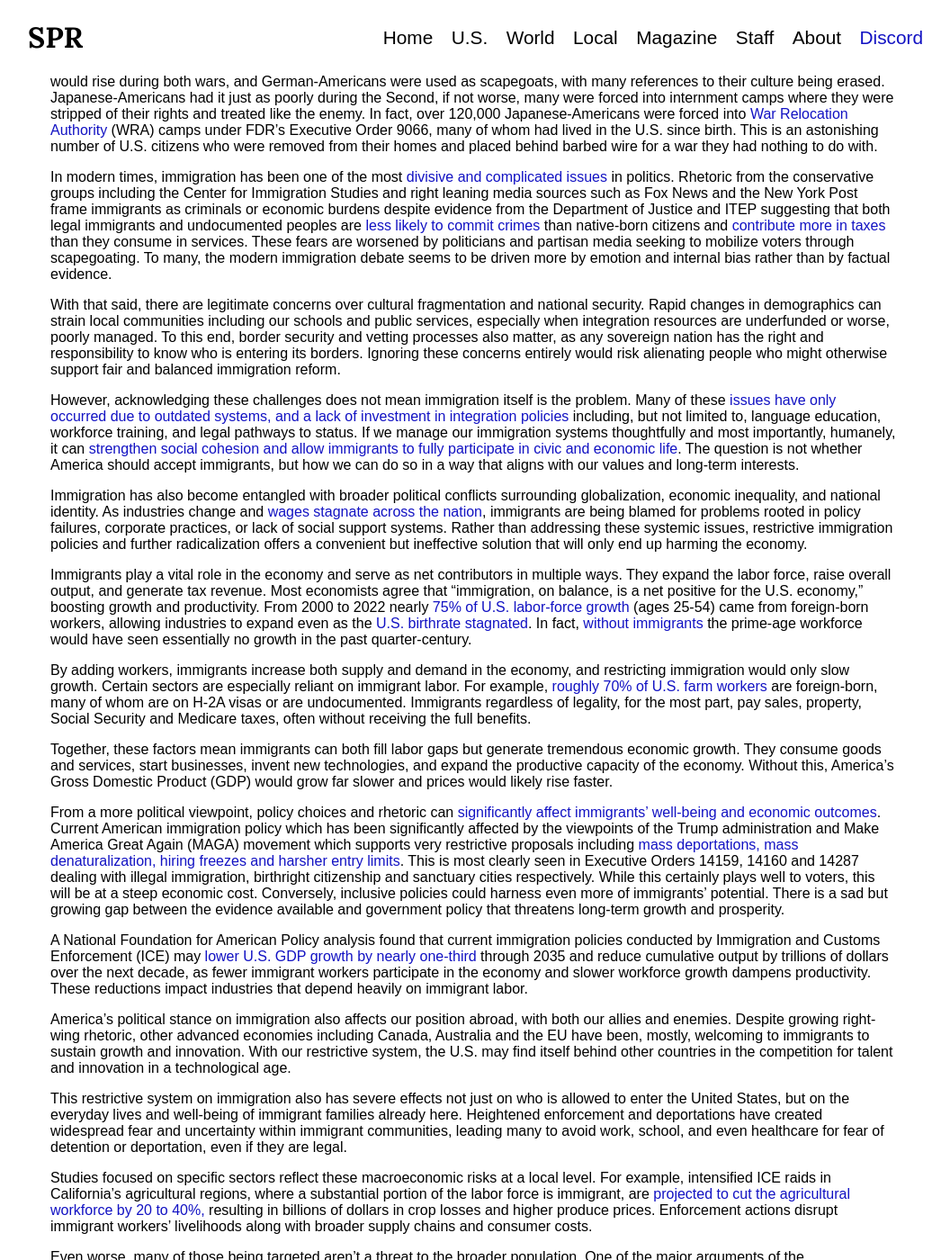
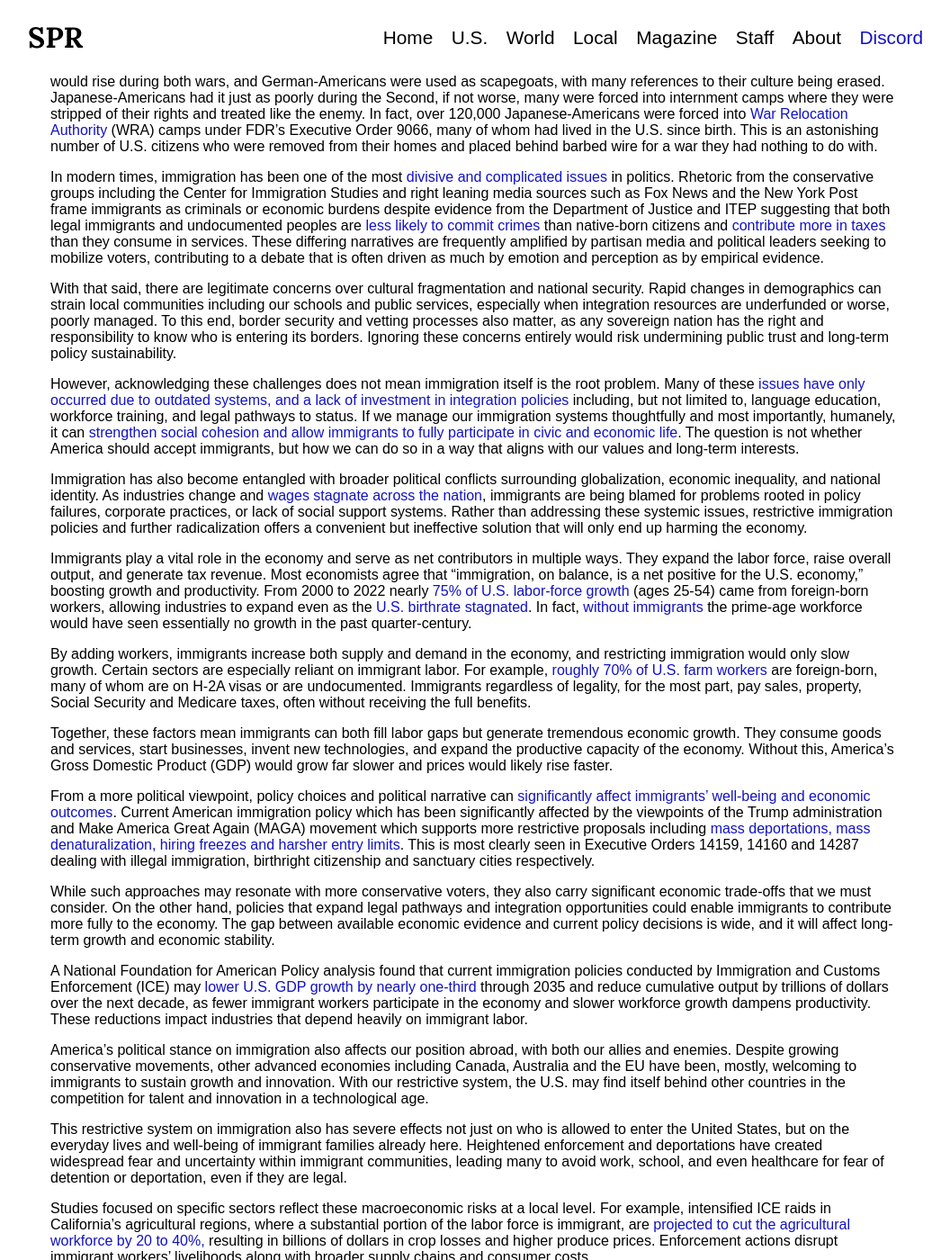
Before and after one commit to stuypoliticalreview/stuypoliticalreview.github.io, a Jekyll site: the page built from _posts/2025-01-3-modern_immigration_policy.md, in a window 1280 px wide and 1400 px high, scrolled down 1101 px. Shown: the whole window at 90% size, without its empty margins (114-1170 px from the left). Built offline with Jekyll 4.4.1, drawn with Linux system fonts in a browser that asks for light colours; some of the changed text lies outside the part shown.

Commit message:
Article Updates

```diff
--- a/_posts/2025-01-3-modern_immigration_policy.md
+++ b/_posts/2025-01-3-modern_immigration_policy.md
@@ -6,7 +6,7 @@ author: Violet S. Tran
 image: /assets/images/articles/immigration_and_customs_enforcement1.jpg
 caption: ICE Enforcement and Removal Operations in Los Angeles, California, June 12, 2025 | DHS photo by Tia Dufour obtained via Wikimedia Commons
 categories: "national"
-excerpt: "The review has a strict set of ethical guidelines and best practices to ensure thoughtful and substantiated articles."
+excerpt: "A look at how immigration shape's America’s economy and identity."
 ---
 
 U.S. Census data shows that immigrants account for only [14% of the U.S. population](https://map.americanimmigrationcouncil.org/locations/national/), yet their contributions to the nation have been profound. The idea of America as a land of opportunity has [attracted millions from around the world](https://www.pewresearch.org/short-reads/2025/08/21/key-findings-about-us-immigrants/), each bringing with them new perspectives, skills, and cultures that have helped shape the nation's identity. From the first settlers in the 1600s to the waves of European immigrants in the 19th and early 20th centuries, to more recent arrivals from Latin America, Asia, and Africa, immigration has been central to America's story.
@@ -19,11 +19,11 @@ As immigration from European nations such as Ireland, Germany or Italy along wit
 
 The 20th century wouldn't be much better and the World Wars would make life for many immigrants worse. Anti-German sentiment would rise during both wars, and German-Americans were used as scapegoats, with many references to their culture being erased. Japanese-Americans had it just as poorly during the Second, if not worse, many were forced into internment camps where they were stripped of their rights and treated like the enemy. In fact, over 120,000 Japanese-Americans were forced into [War Relocation Authority](https://www.archives.gov/research/guide-fed-records/groups/210.html) (WRA) camps under FDR's Executive Order 9066, many of whom had lived in the U.S. since birth. This is an astonishing number of U.S. citizens who were removed from their homes and placed behind barbed wire for a war they had nothing to do with.
 
-In modern times, immigration has been one of the most [divisive and complicated issues](https://www.cfr.org/backgrounder/us-immigration-debate-0) in politics. Rhetoric from the conservative groups including the Center for Immigration Studies and right leaning media sources such as Fox News and the New York Post frame immigrants as criminals or economic burdens despite evidence from the Department of Justice and ITEP suggesting that both legal immigrants and undocumented peoples are [less likely to commit crimes](https://docs.house.gov/meetings/JU/JU01/20250122/117827/HHRG-119-JU01-20250122-SD004.pdf) than native-born citizens and [contribute more in taxes](https://itep.org/undocumented-immigrants-taxes-2024/) than they consume in services. These fears are worsened by politicians and partisan media seeking to mobilize voters through scapegoating. To many, the modern immigration debate seems to be driven more by emotion and internal bias rather than by factual evidence.
+In modern times, immigration has been one of the most [divisive and complicated issues](https://www.cfr.org/backgrounder/us-immigration-debate-0) in politics. Rhetoric from the conservative groups including the Center for Immigration Studies and right leaning media sources such as Fox News and the New York Post frame immigrants as criminals or economic burdens despite evidence from the Department of Justice and ITEP suggesting that both legal immigrants and undocumented peoples are [less likely to commit crimes](https://docs.house.gov/meetings/JU/JU01/20250122/117827/HHRG-119-JU01-20250122-SD004.pdf) than native-born citizens and [contribute more in taxes](https://itep.org/undocumented-immigrants-taxes-2024/) than they consume in services. These differing narratives are frequently amplified by partisan media and political leaders seeking to mobilize voters, contributing to a debate that is often driven as much by emotion and perception as by empirical evidence.
 
-With that said, there are legitimate concerns over cultural fragmentation and national security. Rapid changes in demographics can strain local communities including our schools and public services, especially when integration resources are underfunded or worse, poorly managed. To this end, border security and vetting processes also matter, as any sovereign nation has the right and responsibility to know who is entering its borders. Ignoring these concerns entirely would risk alienating people who might otherwise support fair and balanced immigration reform.
+With that said, there are legitimate concerns over cultural fragmentation and national security. Rapid changes in demographics can strain local communities including our schools and public services, especially when integration resources are underfunded or worse, poorly managed. To this end, border security and vetting processes also matter, as any sovereign nation has the right and responsibility to know who is entering its borders. Ignoring these concerns entirely would risk undermining public trust and long-term policy sustainability.
 
-However, acknowledging these challenges does not mean immigration itself is the problem. Many of these [issues have only occurred due to outdated systems, and a lack of investment in integration policies](https://www.epi.org/publication/u-s-benefits-from-immigration/) including, but not limited to, language education, workforce training, and legal pathways to status. If we manage our immigration systems thoughtfully and most importantly, humanely, it can [strengthen social cohesion and allow immigrants to fully participate in civic and economic life](https://www.iom.int/sites/g/files/tmzbdl2616/files/2018-07/IOM-Thematic-Paper-Integration-and-Social-Cohesion.pdf). The question is not whether America should accept immigrants, but how we can do so in a way that aligns with our values and long-term interests.
+However, acknowledging these challenges does not mean immigration itself is the root problem. Many of these [issues have only occurred due to outdated systems, and a lack of investment in integration policies](https://www.epi.org/publication/u-s-benefits-from-immigration/) including, but not limited to, language education, workforce training, and legal pathways to status. If we manage our immigration systems thoughtfully and most importantly, humanely, it can [strengthen social cohesion and allow immigrants to fully participate in civic and economic life](https://www.iom.int/sites/g/files/tmzbdl2616/files/2018-07/IOM-Thematic-Paper-Integration-and-Social-Cohesion.pdf). The question is not whether America should accept immigrants, but how we can do so in a way that aligns with our values and long-term interests.
 
 Immigration has also become entangled with broader political conflicts surrounding globalization, economic inequality, and national identity. As industries change and [wages stagnate across the nation](https://www.epi.org/publication/charting-wage-stagnation/), immigrants are being blamed for problems rooted in policy failures, corporate practices, or lack of social support systems. Rather than addressing these systemic issues, restrictive immigration policies and further radicalization offers a convenient but ineffective solution that will only end up harming the economy.
 
@@ -33,20 +33,22 @@ By adding workers, immigrants increase both supply and demand in the economy, an
 
 Together, these factors mean immigrants can both fill labor gaps but generate tremendous economic growth. They consume goods and services, start businesses, invent new technologies, and expand the productive capacity of the economy. Without this, America's Gross Domestic Product (GDP) would grow far slower and prices would likely rise faster.
 
-From a more political viewpoint, policy choices and rhetoric can [significantly affect immigrants' well-being and economic outcomes](https://www.apa.org/monitor/2025/07-08/mental-health-immigration-policy). Current American immigration policy which has been significantly affected by the viewpoints of the Trump administration and Make America Great Again (MAGA) movement which supports very restrictive proposals including [mass deportations, mass denaturalization, hiring freezes and harsher entry limits](https://www.axios.com/2025/12/03/trump-immigration-denaturalization-asylum-maga). This is most clearly seen in Executive Orders 14159, 14160 and 14287 dealing with illegal immigration, birthright citizenship and sanctuary cities respectively. While this certainly plays well to voters, this will be at a steep economic cost. Conversely, inclusive policies could harness even more of immigrants' potential. There is a sad but growing gap between the evidence available and government policy that threatens long-term growth and prosperity.
+From a more political viewpoint, policy choices and political narrative can [significantly affect immigrants' well-being and economic outcomes](https://www.apa.org/monitor/2025/07-08/mental-health-immigration-policy). Current American immigration policy which has been significantly affected by the viewpoints of the Trump administration and Make America Great Again (MAGA) movement which supports more restrictive proposals including [mass deportations, mass denaturalization, hiring freezes and harsher entry limits](https://www.axios.com/2025/12/03/trump-immigration-denaturalization-asylum-maga). This is most clearly seen in Executive Orders 14159, 14160 and 14287 dealing with illegal immigration, birthright citizenship and sanctuary cities respectively.
+
+While such approaches may resonate with more conservative voters, they also carry significant economic trade-offs that we must consider. On the other hand, policies that expand legal pathways and integration opportunities could enable immigrants to contribute more fully to the economy. The gap between available economic evidence and current policy decisions is wide, and it will affect long-term growth and economic stability.
 
 A National Foundation for American Policy analysis found that current immigration policies conducted by Immigration and Customs Enforcement (ICE) may [lower U.S. GDP growth by nearly one-third](https://nfap.com/wp-content/uploads/2025/10/Economic-Impact-of-Trump-Admin-Immigration-Pollicies.DAY-OF-RELEASE.Oct-2025.pdf) through 2035 and reduce cumulative output by trillions of dollars over the next decade, as fewer immigrant workers participate in the economy and slower workforce growth dampens productivity. These reductions impact industries that depend heavily on immigrant labor.
 
-America's political stance on immigration also affects our position abroad, with both our allies and enemies. Despite growing right-wing rhetoric, other advanced economies including Canada, Australia and the EU have been, mostly, welcoming to immigrants to sustain growth and innovation. With our restrictive system, the U.S. may find itself behind other countries in the competition for talent and innovation in a technological age.
+America's political stance on immigration also affects our position abroad, with both our allies and enemies. Despite growing conservative movements, other advanced economies including Canada, Australia and the EU have been, mostly, welcoming to immigrants to sustain growth and innovation. With our restrictive system, the U.S. may find itself behind other countries in the competition for talent and innovation in a technological age.
 
 This restrictive system on immigration also has severe effects not just on who is allowed to enter the United States, but on the everyday lives and well-being of immigrant families already here. Heightened enforcement and deportations have created widespread fear and uncertainty within immigrant communities, leading many to avoid work, school, and even healthcare for fear of detention or deportation, even if they are legal.
 
 Studies focused on specific sectors reflect these macroeconomic risks at a local level. For example, intensified ICE raids in California's agricultural regions, where a substantial portion of the labor force is immigrant, are [projected to cut the agricultural workforce by 20 to 40%,](https://arxiv.org/abs/2508.03787) resulting in billions of dollars in crop losses and higher produce prices. Enforcement actions disrupt immigrant workers' livelihoods along with broader supply chains and consumer costs.
 
-Even worse, many of those being targeted aren't a threat to the broader population. One of the major arguments of the administration, that immigrants are violent or criminals is simply wrong. DOJ records show that [only 2.6% or 14 out of 614 people](https://www.chicagotribune.com/2025/11/14/only-2-5-on-list-of-614-operation-midway-blitz-arrestees-had-criminal-histories-doj-records-show/) targeted by ICE's Operation Midway Blitz, focused on detaining people in the Chicago area, had criminal histories. Despite what the current administration is saying, they are not targeting the worst of the worst, they are instead going after families, students, workers and parents.
+Looking beyond the economy, many of those being targeted aren't a threat to the broader population. One of the major arguments of the administration, that immigrants are violent or criminals is simply wrong. DOJ records show that [only 2.6% or 14 out of 614 people](https://www.chicagotribune.com/2025/11/14/only-2-5-on-list-of-614-operation-midway-blitz-arrestees-had-criminal-histories-doj-records-show/) targeted by ICE's Operation Midway Blitz, focused on detaining people in the Chicago area, had criminal histories. Despite what the current administration is saying, they are not targeting the worst of the worst, they are instead going after families, students, workers and parents.
 
 And while social media may make the situation look very one-sided, the majority of Americans view many of the Trump administration's immigration tactics, [such as suspending asylum applications and increasing workplace raids, as harmful or excessive](https://www.pewresearch.org/politics/2025/06/17/americans-have-mixed-to-negative-views-of-trump-administration-immigration-actions/?utm_source=chatgpt.com). Public attitudes toward deportations and enforcement are increasingly critical, especially due to broader concerns about economic costs and humanitarian impacts as we've seen over the past months.
 
 Those being detained by ICE are not being treated humanely. Across the country previously hidden reports from the DHS's Office for Civil Rights and Civil Liberties have shown that those being held in ICE detention centres are not being given basic sanitary or medical care. Basic wound care, feminine hygiene products, and necessary medications are not being provided and no matter where you stand on the immigration debate this is not great.
 
-While there is no single solution, both sides of the aisle can agree that immigration reform is needed. Making immigration control more humane, with stricter oversight is a start, and providing legal pathways to those who need it along with providing foreign aid can significantly reduce strain. In the end, immigration shouldn't be treated as a threat, but rather an economic, social and humanitarian advantage for everyone.
+While there is no single solution, there is broad agreement that the U.S. immigration system requires reform. A balanced approach should combine effective border management, humane enforcement, expanded legal pathways, and stronger integration support. Both Republicans and Democrats have concerns and beliefs that should be respected, and only by engaging with one another, can we find common ground. Immigration, when managed responsibly, can function not as a threat but as an economic, social, and humanitarian asset.
```
